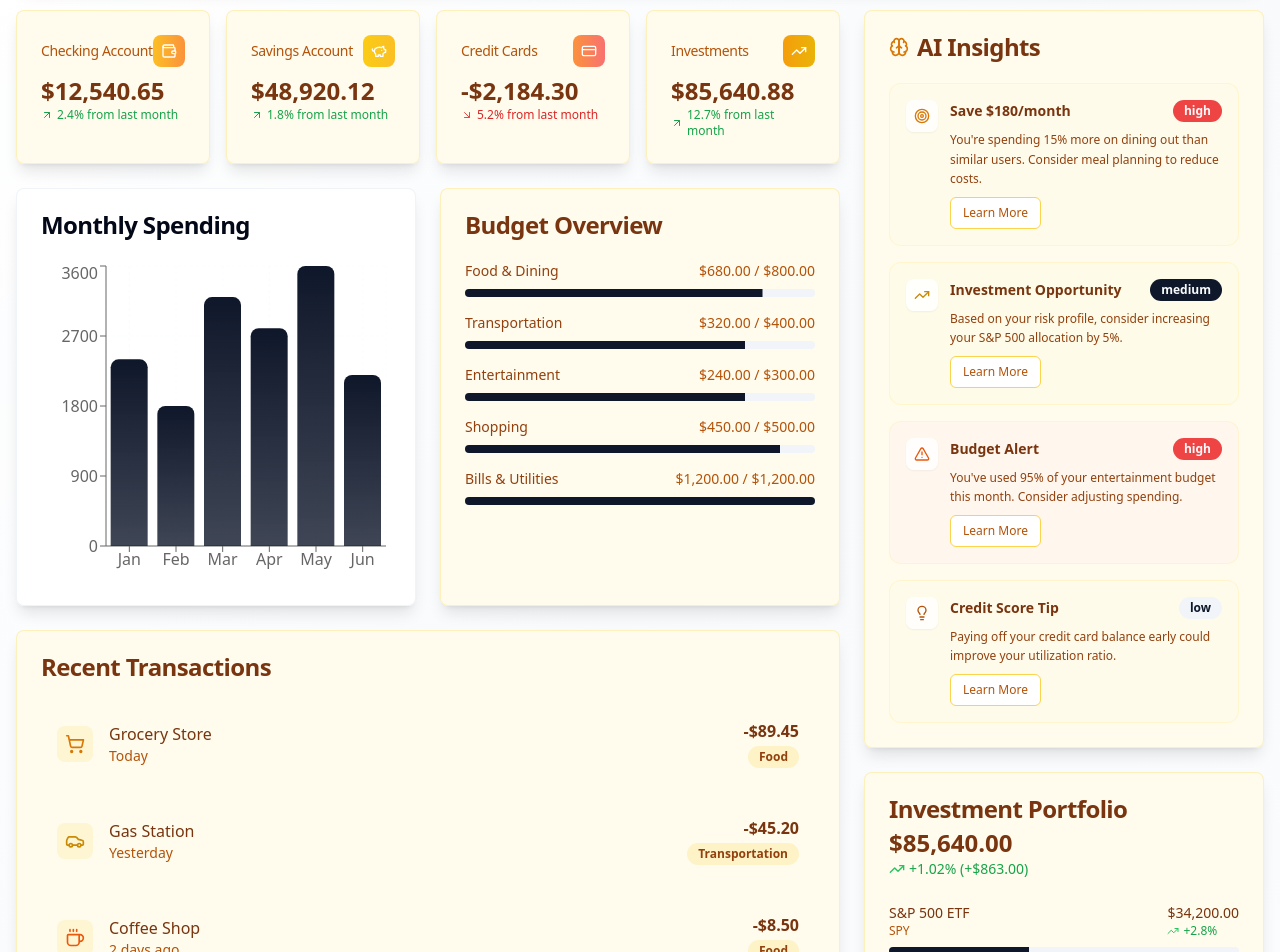
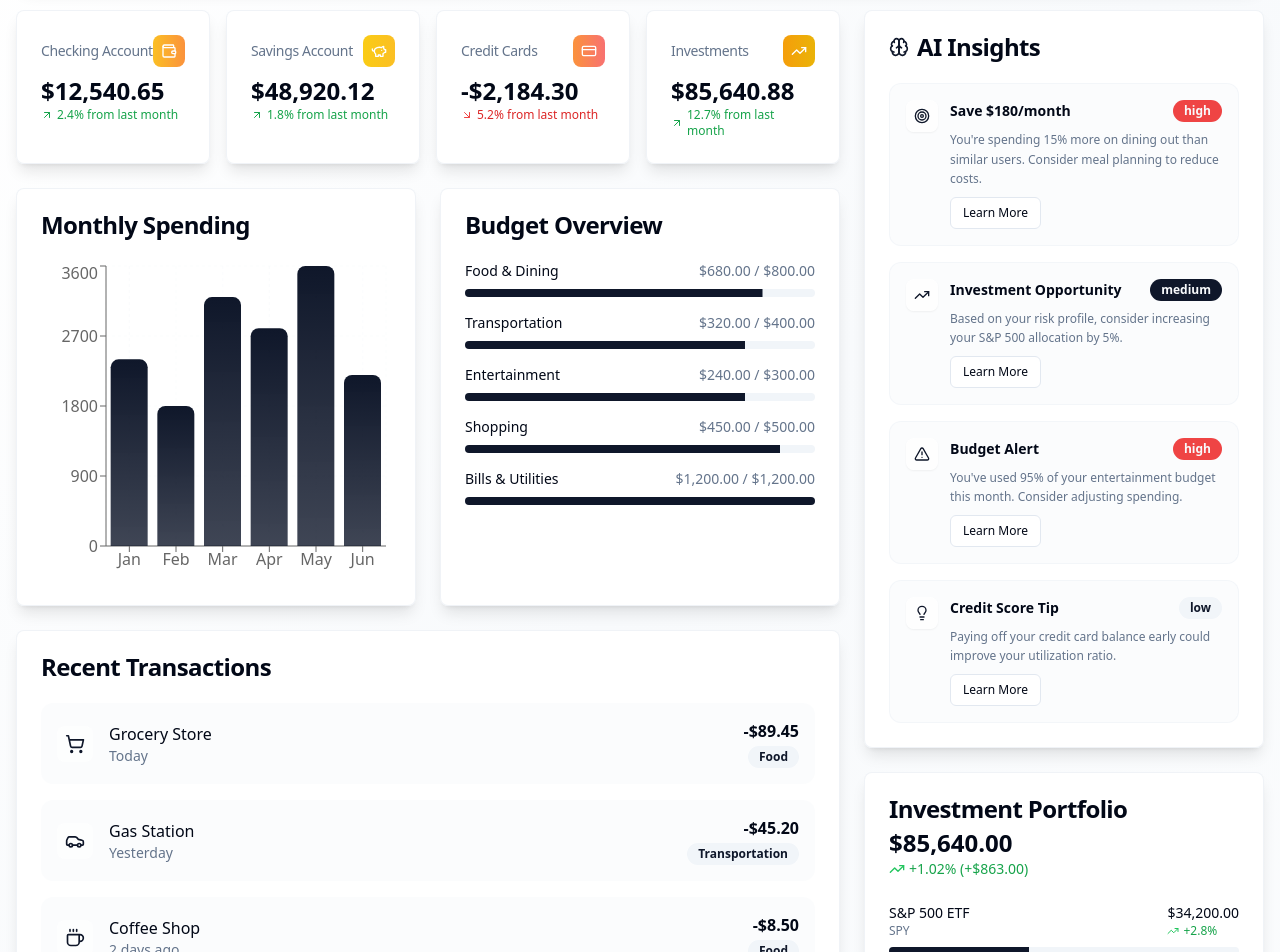
Before and after one commit to crystalmaith/Finance-assistant, a React (Vite) app: page / in a window 1280 px wide. Shown: the part 140-1092 px from the top of the page. Built offline with nearby package versions, Linux system fonts and the light colour scheme.

Commit message:
Refactor dashboard icons
Update dashboard icons to reflect theme settings.

```diff
--- a/src/components/AIInsights.tsx
+++ b/src/components/AIInsights.tsx
@@ -45,23 +45,23 @@ export const AIInsights = () => {
   ];
 
   return (
-    <Card className="bg-amber-50/90 backdrop-blur-lg border-amber-200/50 shadow-lg">
+    <Card className="bg-card/90 backdrop-blur-lg border-border/50 shadow-lg">
       <CardHeader>
-        <CardTitle className="flex items-center space-x-2 text-amber-900">
-          <Brain className="h-5 w-5 text-amber-600" />
+        <CardTitle className="flex items-center space-x-2 text-foreground">
+          <Brain className="h-5 w-5 text-primary" />
           <span>AI Insights</span>
         </CardTitle>
       </CardHeader>
       <CardContent className="space-y-4">
         {insights.map((insight, index) => (
-          <div key={index} className={`p-4 rounded-xl ${insight.bgColor} border border-amber-200/30`}>
+          <div key={index} className={`p-4 rounded-xl bg-secondary/30 border border-border/30`}>
             <div className="flex items-start space-x-3">
-              <div className={`p-2 rounded-lg bg-white/80 shadow-sm ${insight.color}`}>
+              <div className={`p-2 rounded-lg bg-background/80 shadow-sm text-primary`}>
                 <insight.icon className="h-4 w-4" />
               </div>
               <div className="flex-1 space-y-2">
                 <div className="flex items-center justify-between">
-                  <h4 className="font-semibold text-amber-900 text-sm">{insight.title}</h4>
+                  <h4 className="font-semibold text-foreground text-sm">{insight.title}</h4>
                   <Badge
                     variant={insight.priority === 'high' ? 'destructive' :
                            insight.priority === 'medium' ? 'default' : 'secondary'}
@@ -70,8 +70,8 @@ export const AIInsights = () => {
                     {insight.priority}
                   </Badge>
                 </div>
-                <p className="text-xs text-amber-800 leading-relaxed">{insight.description}</p>
-                <Button size="sm" variant="outline" className="text-xs h-8 border-amber-300 text-amber-700 hover:bg-amber-100">
+                <p className="text-xs text-muted-foreground leading-relaxed">{insight.description}</p>
+                <Button size="sm" variant="outline" className="text-xs h-8">
                   Learn More
                 </Button>
               </div>
--- a/src/components/AccountSummary.tsx
+++ b/src/components/AccountSummary.tsx
@@ -44,9 +44,9 @@ export const AccountSummary = () => {
   return (
     <div className="grid grid-cols-1 md:grid-cols-2 lg:grid-cols-4 gap-4">
       {accounts.map((account, index) => (
-        <Card key={index} className="bg-amber-50/90 backdrop-blur-lg border-amber-200/50 shadow-lg hover:shadow-xl transition-all duration-300 hover:scale-105">
+        <Card key={index} className="bg-card/90 backdrop-blur-lg border-border/50 shadow-lg hover:shadow-xl transition-all duration-300 hover:scale-105">
           <CardHeader className="flex flex-row items-center justify-between space-y-0 pb-2">
-            <CardTitle className="text-sm font-medium text-amber-700">
+            <CardTitle className="text-sm font-medium text-muted-foreground">
               {account.name}
             </CardTitle>
             <div className={`p-2 rounded-lg bg-gradient-to-r ${account.color}`}>
@@ -54,7 +54,7 @@ export const AccountSummary = () => {
             </div>
           </CardHeader>
           <CardContent>
-            <div className="text-2xl font-bold text-amber-900">
+            <div className="text-2xl font-bold text-foreground">
               {account.balance < 0 ? '-' : ''}{formatCurrency(account.balance)}
             </div>
             <div className="flex items-center text-xs">
--- a/src/components/BudgetOverview.tsx
+++ b/src/components/BudgetOverview.tsx
@@ -19,16 +19,16 @@ export const BudgetOverview = () => {
   };
 
   return (
-    <Card className="bg-amber-50/90 backdrop-blur-lg border-amber-200/50 shadow-lg">
+    <Card className="bg-card/90 backdrop-blur-lg border-border/50 shadow-lg">
       <CardHeader>
-        <CardTitle className="text-amber-900">Budget Overview</CardTitle>
+        <CardTitle className="text-foreground">Budget Overview</CardTitle>
       </CardHeader>
       <CardContent className="space-y-4">
         {budgets.map((item, index) => (
           <div key={index} className="space-y-2">
             <div className="flex justify-between items-center">
-              <span className="text-sm font-medium text-amber-800">{item.category}</span>
-              <span className="text-sm text-amber-700">
+              <span className="text-sm font-medium text-foreground">{item.category}</span>
+              <span className="text-sm text-muted-foreground">
                 {formatCurrency(item.spent)} / {formatCurrency(item.budget)}
               </span>
             </div>
--- a/src/components/InvestmentPortfolio.tsx
+++ b/src/components/InvestmentPortfolio.tsx
@@ -51,12 +51,12 @@ export const InvestmentPortfolio = () => {
   };
 
   return (
-    <Card className="bg-amber-50/90 backdrop-blur-lg border-amber-200/50 shadow-lg">
+    <Card className="bg-card/90 backdrop-blur-lg border-border/50 shadow-lg">
       <CardHeader>
-        <CardTitle className="text-amber-900">Investment Portfolio</CardTitle>
+        <CardTitle className="text-foreground">Investment Portfolio</CardTitle>
         <div className="flex items-center justify-between">
           <div>
-            <p className="text-2xl font-bold text-amber-900">{formatCurrency(totalValue)}</p>
+            <p className="text-2xl font-bold text-foreground">{formatCurrency(totalValue)}</p>
             <div className="flex items-center space-x-1">
               {totalChange > 0 ? (
                 <TrendingUp className="h-4 w-4 text-green-500" />
@@ -75,11 +75,11 @@ export const InvestmentPortfolio = () => {
           <div key={index} className="space-y-2">
             <div className="flex justify-between items-center">
               <div>
-                <p className="font-medium text-amber-900 text-sm">{item.name}</p>
-                <p className="text-xs text-amber-700">{item.symbol}</p>
+                <p className="font-medium text-foreground text-sm">{item.name}</p>
+                <p className="text-xs text-muted-foreground">{item.symbol}</p>
               </div>
               <div className="text-right">
-                <p className="font-medium text-amber-900 text-sm">{formatCurrency(item.value)}</p>
+                <p className="font-medium text-foreground text-sm">{formatCurrency(item.value)}</p>
                 <div className="flex items-center space-x-1">
                   {item.change > 0 ? (
                     <TrendingUp className="h-3 w-3 text-green-500" />
@@ -93,7 +93,7 @@ export const InvestmentPortfolio = () => {
               </div>
             </div>
             <Progress value={item.allocation} className="h-2" />
-            <p className="text-xs text-amber-700 text-right">{item.allocation}% of portfolio</p>
+            <p className="text-xs text-muted-foreground text-right">{item.allocation}% of portfolio</p>
           </div>
         ))}
       </CardContent>
--- a/src/components/TransactionList.tsx
+++ b/src/components/TransactionList.tsx
@@ -60,28 +60,28 @@ export const TransactionList = () => {
   };
 
   return (
-    <Card className="bg-amber-50/90 backdrop-blur-lg border-amber-200/50 shadow-lg">
+    <Card className="bg-card/90 backdrop-blur-lg border-border/50 shadow-lg">
       <CardHeader>
-        <CardTitle className="text-amber-900">Recent Transactions</CardTitle>
+        <CardTitle className="text-foreground">Recent Transactions</CardTitle>
       </CardHeader>
       <CardContent>
         <div className="space-y-4">
           {transactions.map((transaction) => (
-            <div key={transaction.id} className="flex items-center justify-between p-4 bg-amber-25/30 rounded-xl hover:bg-amber-100/40 transition-colors">
+            <div key={transaction.id} className="flex items-center justify-between p-4 bg-secondary/30 rounded-xl hover:bg-secondary/40 transition-colors">
               <div className="flex items-center space-x-4">
-                <div className={`p-2 rounded-lg bg-amber-100/70 ${transaction.color}`}>
+                <div className={`p-2 rounded-lg bg-background/70 text-primary`}>
                   <transaction.icon className="h-5 w-5" />
                 </div>
                 <div>
-                  <p className="font-medium text-amber-900">{transaction.description}</p>
-                  <p className="text-sm text-amber-700">{transaction.date}</p>
+                  <p className="font-medium text-foreground">{transaction.description}</p>
+                  <p className="text-sm text-muted-foreground">{transaction.date}</p>
                 </div>
               </div>
               <div className="text-right">
-                <p className={`font-bold ${transaction.amount > 0 ? 'text-green-600' : 'text-amber-900'}`}>
+                <p className={`font-bold ${transaction.amount > 0 ? 'text-green-600' : 'text-foreground'}`}>
                   {transaction.amount > 0 ? '+' : '-'}{formatCurrency(transaction.amount)}
                 </p>
-                <Badge variant="secondary" className="text-xs bg-amber-100 text-amber-800">
+                <Badge variant="secondary" className="text-xs">
                   {transaction.category}
                 </Badge>
               </div>
```
